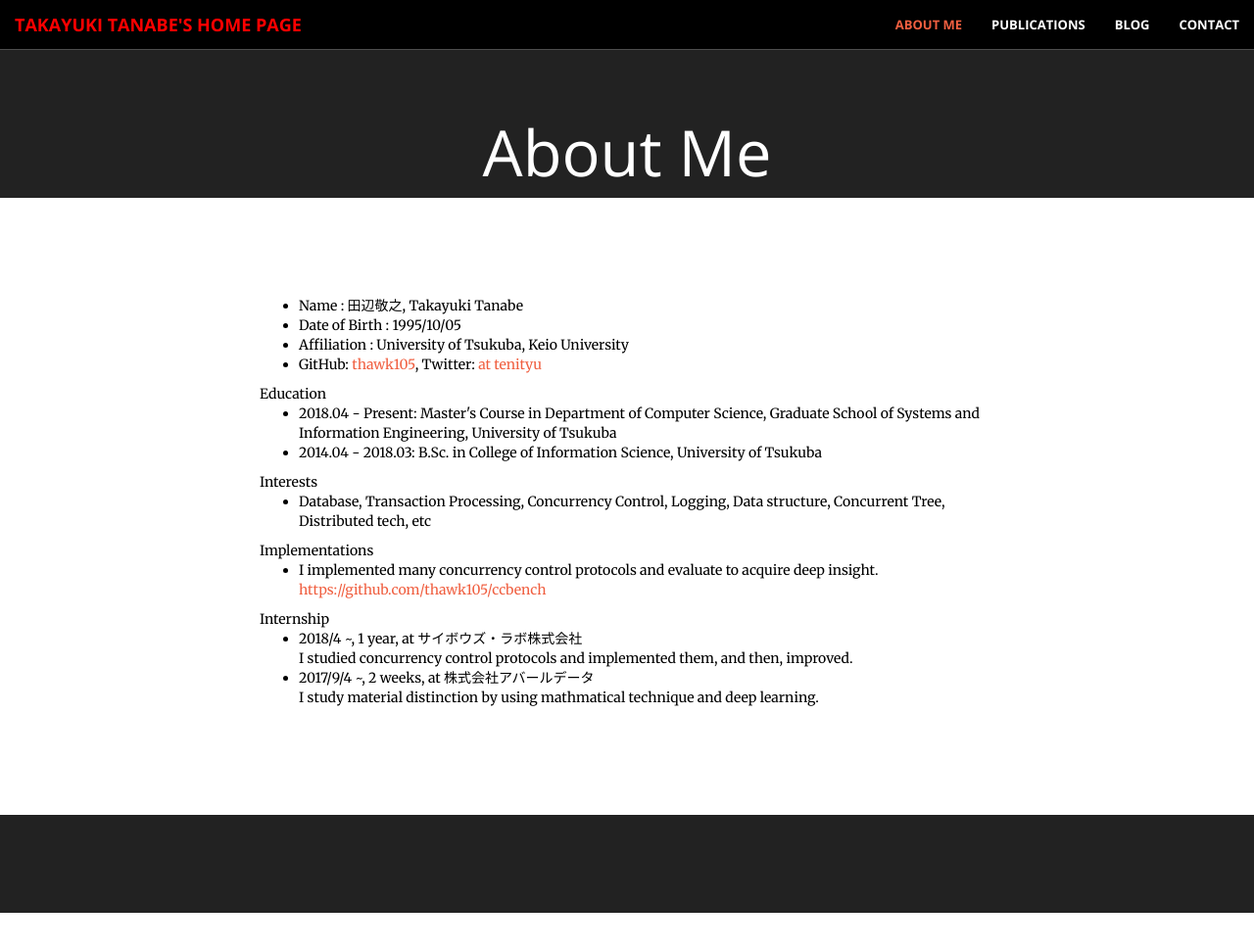
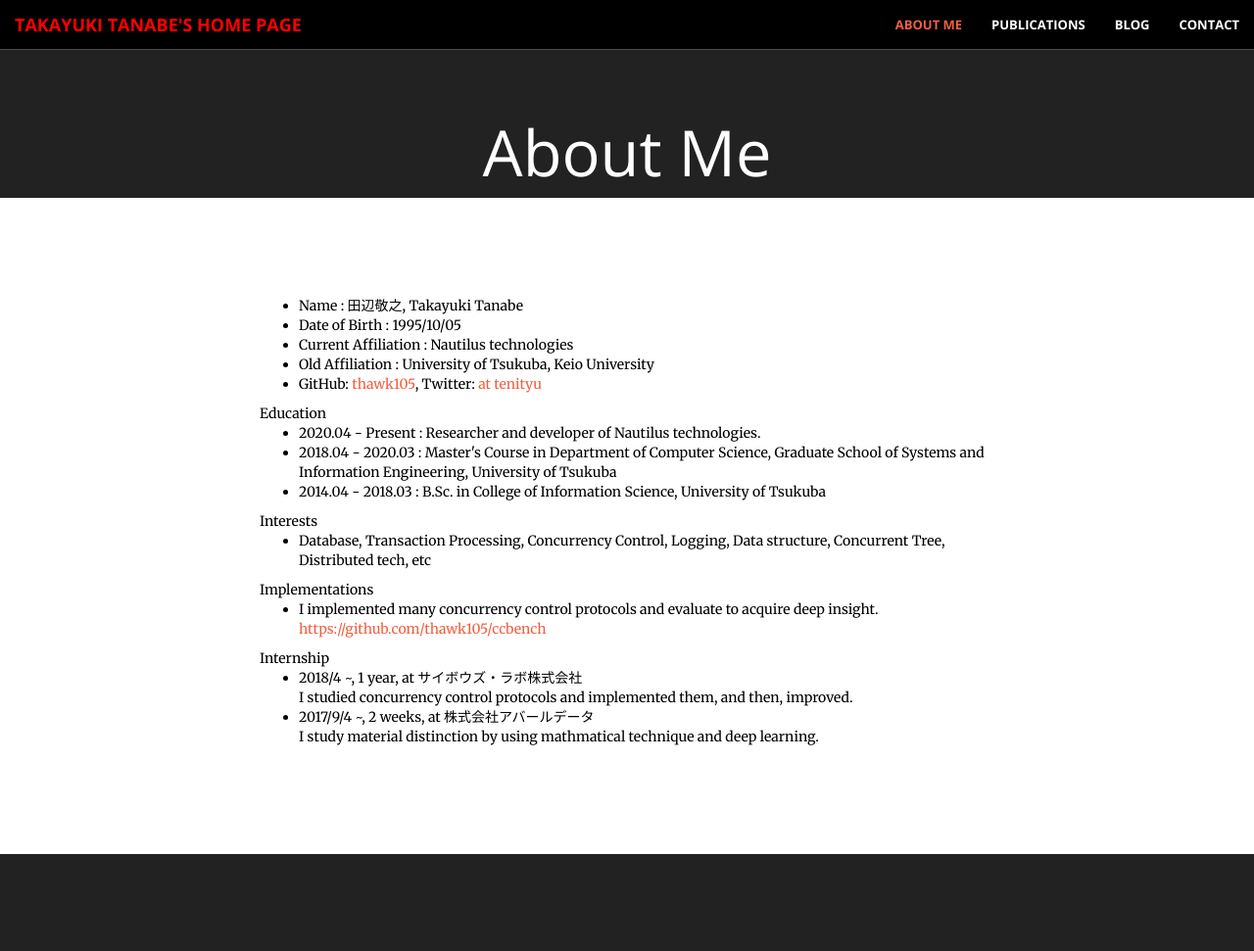
Before and after one commit to thawk105/thawk105.github.io, a Jekyll site: the page built from about_me.html, in a window 1280 px wide and 972 px high. Shown: the whole window at 98% size. Built offline with Jekyll 4.4.1, drawn with Linux system fonts in a browser that asks for light colours.

Commit message:
update about_me.html

```diff
--- a/about_me.html
+++ b/about_me.html
@@ -15,15 +15,17 @@ title: About
               <ul>
                 <li>Name : 田辺敬之, Takayuki Tanabe</li>
                 <li>Date of Birth : 1995/10/05</li>
-                <li>Affiliation : University of Tsukuba, Keio University</li>
+                <li>Current Affiliation : Nautilus technologies </li>
+                <li>Old Affiliation : University of Tsukuba, Keio University</li>
                 <li>GitHub:  <a href="https://github.com/thawk105">thawk105</a>,
                   Twitter: <a href="https://twitter.com/tenityu">at tenityu</a></li>
               </ul>
               Education
               <ul>
-                <li>2018.04 - Present: Master's Course in Department of Computer Science, Graduate School of Systems
+                <li>2020.04 - Present : Researcher and developer of Nautilus technologies.</li>
+                <li>2018.04 - 2020.03 : Master's Course in Department of Computer Science, Graduate School of Systems
                   and Information Engineering, University of Tsukuba</li>
-                <li>2014.04 - 2018.03: B.Sc. in College of Information Science, University of Tsukuba</li>
+                <li>2014.04 - 2018.03 : B.Sc. in College of Information Science, University of Tsukuba</li>
               </ul>
               Interests
               <ul>
```
